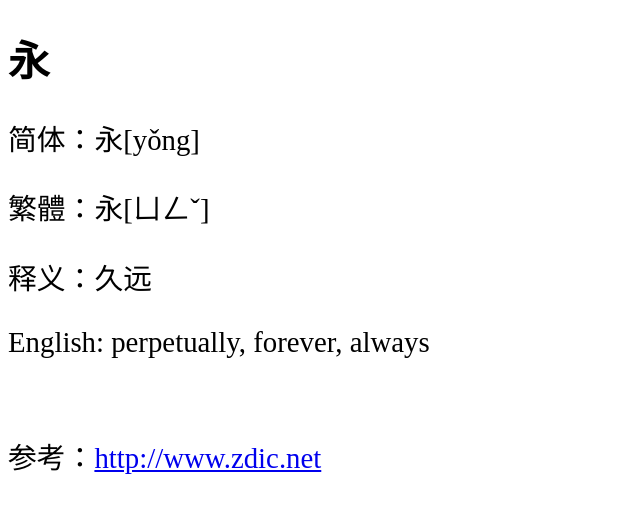
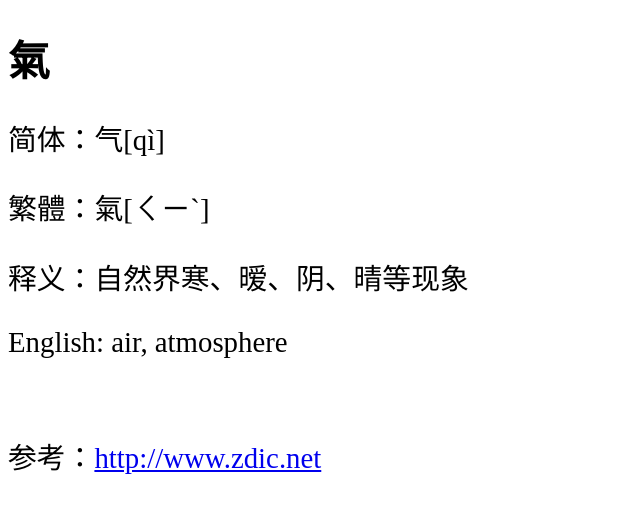
Before and after one commit to shengzhe/livecalligraphy, a Jekyll site: the page built from _posts/2012-08-31-LanTing-89.html, in a window 1280 px wide. Shown: the top 513 px of the page, without its empty margins (0-640 px from the left). Built offline with Jekyll 4.4.1, drawn with Linux system fonts in a browser that asks for light colours; Markdown is read by kramdown in place of the engine named in the settings.

Commit message:
Update 2012-08-31-LanTing-89.html

```diff
--- a/_posts/2012-08-31-LanTing-89.html
+++ b/_posts/2012-08-31-LanTing-89.html
@@ -1,11 +1,11 @@
 ---
 layout: default
-title: 兰亭集序第1个字 (1st character of Lan Ting)
+title: 兰亭集序第89个字 (89th character of Lan Ting)
 ---
-<h1>永</h1>
-<p>简体：永[yǒng]</p>
-<p>繁體：永[ㄩㄥˇ]</p>
-<p>释义：久远</p>
-<p>English: perpetually, forever, always</p>
+<h1>氣</h1>
+<p>简体：气[qì]</p>
+<p>繁體：氣[ㄑㄧˋ]</p>
+<p>释义：自然界寒、暧、阴、晴等现象</p>
+<p>English: air, atmosphere</p>
 <br/>
-<p>参考：<a href="http://www.zdic.net/zd/zi/ZdicE6ZdicB0ZdicB8.htm">http://www.zdic.net</a></p>
+<p>参考：<a href="http://www.zdic.net/zd/zi/ZdicE6ZdicB0Zdic94.htm">http://www.zdic.net</a></p>
```
